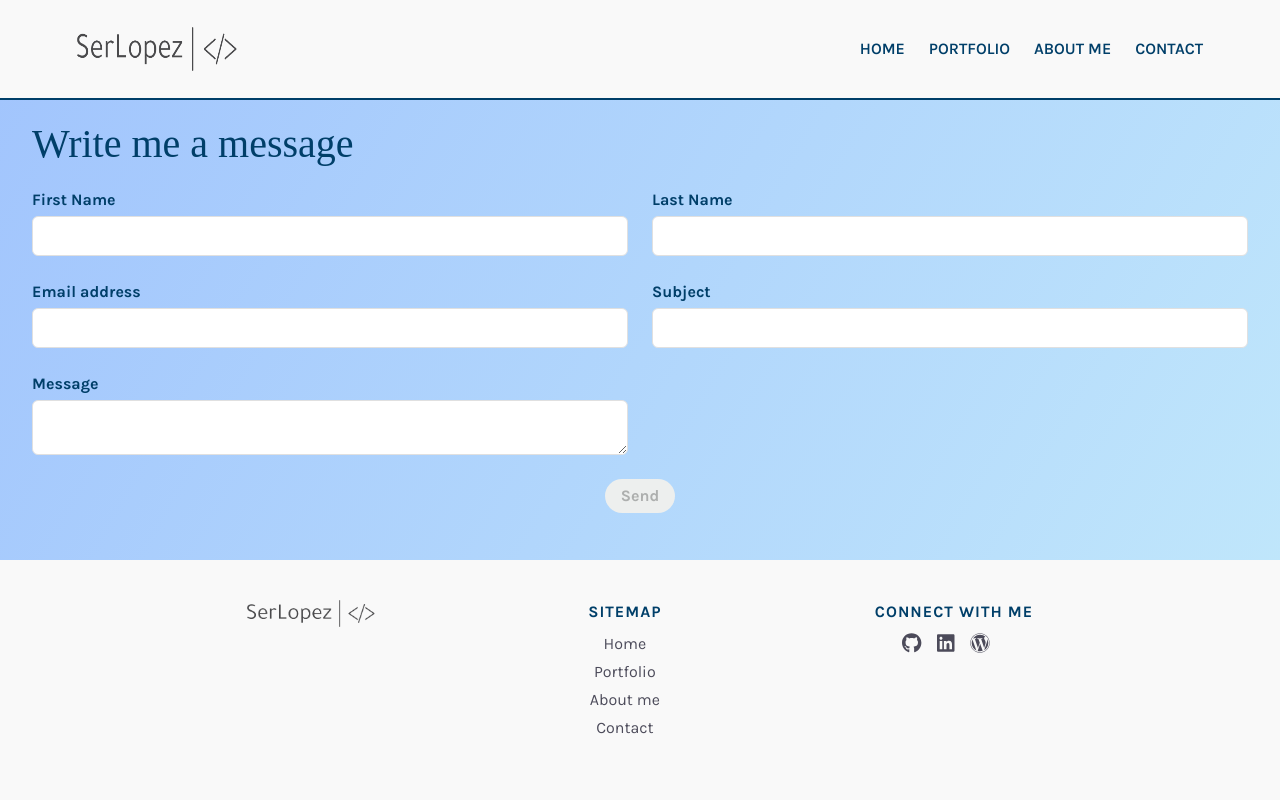
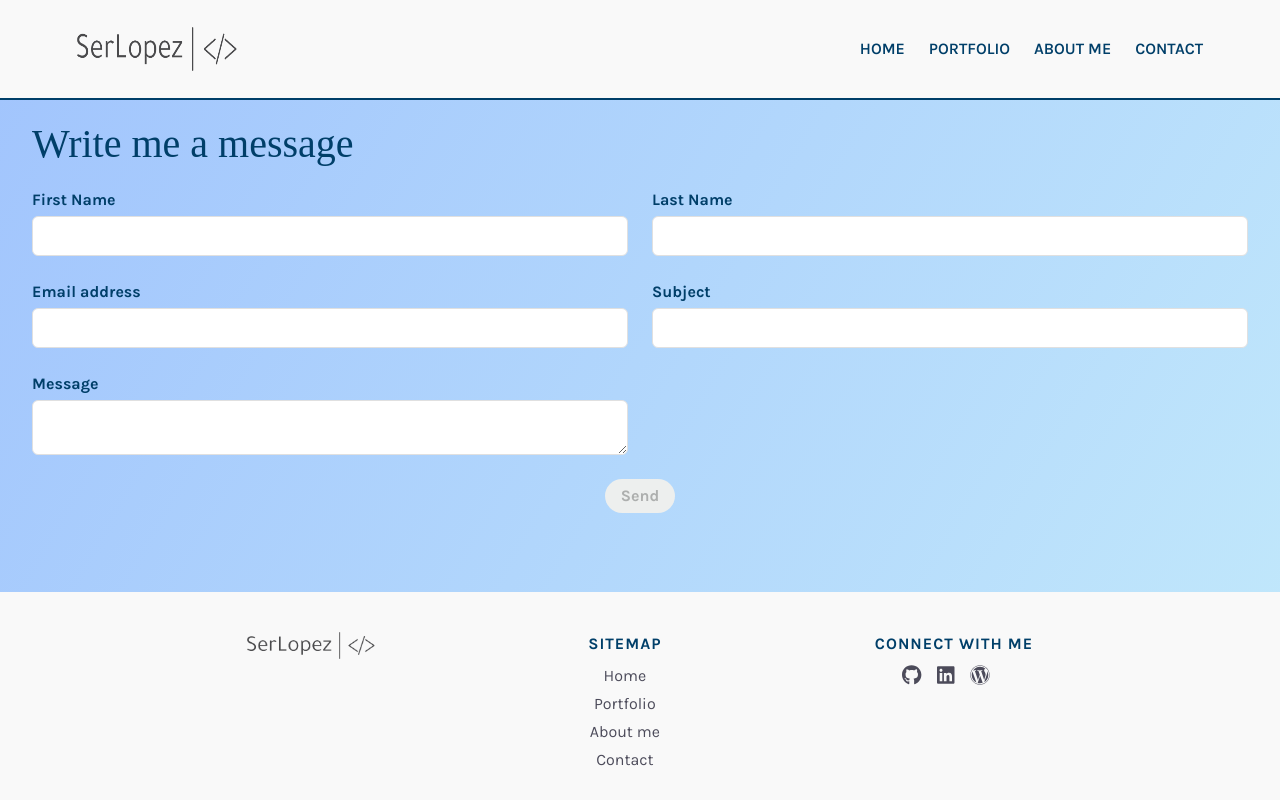
Before and after one commit to monsieurlopez/site_web_2.0, a React (Create React App) app: page /contact in a window 1280 px wide. Built offline with nearby package versions, Linux system fonts and the light colour scheme; a web font is replaced by a local one.

Commit message:
update height footer

```diff
--- a/src/components/layout/footer.css
+++ b/src/components/layout/footer.css
@@ -1,12 +1,9 @@
 .site-footer {
   position: relative;
-  /*background-image: url('/src/components/pages/Home/assets/fondo_web_footer.jpg');*/
   background-color: #f9f9f9;
-  background-size: cover;
-  background-repeat: no-repeat;
   color: #003f69;
   padding: 2.5rem 6%;
-  height: 15rem;
+  height: 13rem;
   display: grid;
   gap: 2rem;
   justify-content: space-evenly;
--- a/src/components/pages/Reservations/Reservations.css
+++ b/src/components/pages/Reservations/Reservations.css
@@ -1,5 +1,5 @@
 .reservations {
-  min-height: calc(100vh - 6.25rem - 15rem);
+  min-height: calc(100vh - 6.25rem - 13rem);
 }
 
 .reservations h2 {
```
